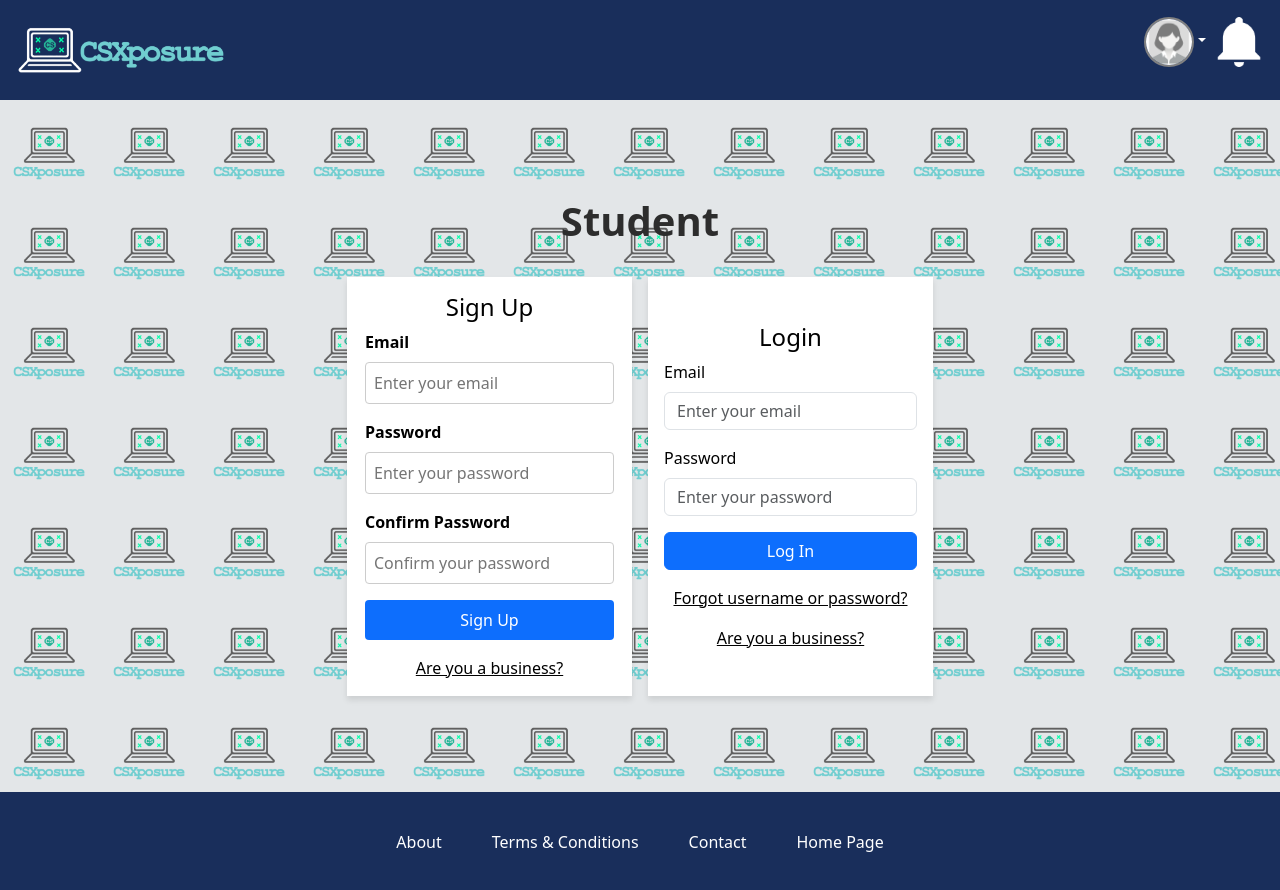
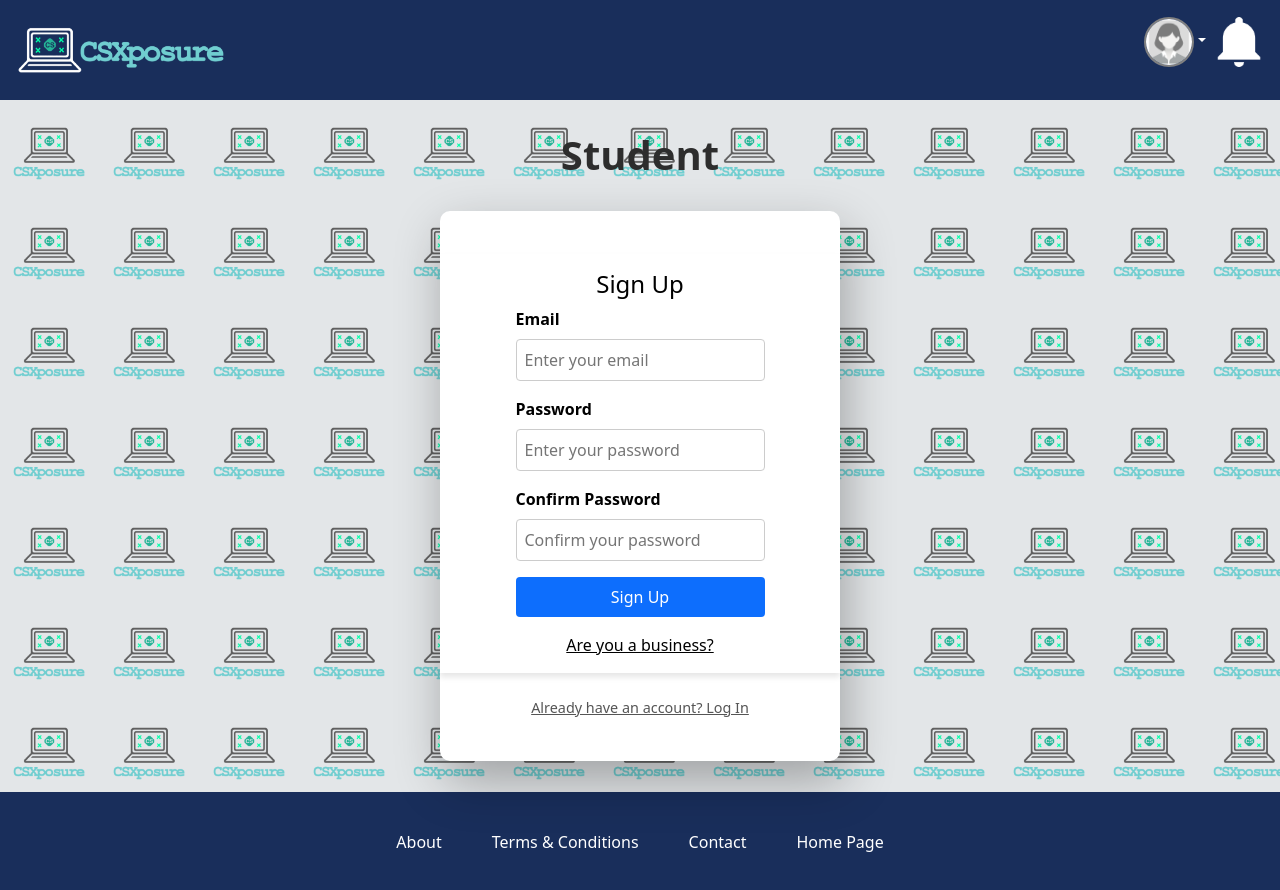
Before and after one commit to AsahH12/csxposure, a Next.js app: page /Authentication in a window 1280 px wide. Built offline with nearby package versions, Linux system fonts and the light colour scheme; no server answers; a web font is replaced by a local one.

Commit message:
Switching login and sign up

```diff
--- a/app/Authentication/page.tsx
+++ b/app/Authentication/page.tsx
@@ -258,18 +258,33 @@
   return (
     <div>
       <div
-        className={`${styles.container} ${
-          isBusiness ? styles.businessBackground : styles.studentBackground
-        }`}
+        className={`${styles.container} ${isBusiness ? styles.businessBackground : styles.studentBackground
+          }`}
       >
         <div className={styles.contentWrapper}>
           <h1 className={`${styles.userTypeTitle} ${isBusiness ? styles.businessText : styles.studentText}`}>
             {isBusiness ? "Business" : "Student"}
           </h1>
 
-          <div className={styles.formWrapper}>
-            <SignUp isBusiness={isBusiness} setIsBusiness={setIsBusiness} />
-            <Login isBusiness={isBusiness} setIsBusiness={setIsBusiness} />
+          <div className={styles.main}>
+            {/* Hidden toggle checkbox for sliding */}
+            <input type="checkbox" id="chk" className={styles.chkToggle} aria-hidden="true" />
+
+            {/* Sign Up Form */}
+            <div className={styles.signup}>
+              <SignUp isBusiness={isBusiness} setIsBusiness={setIsBusiness} />
+              <label htmlFor="chk" className={styles.toggleLink}>
+                Already have an account? Log In
+              </label>
+            </div>
+
+            {/* Login Form */}
+            <div className={styles.login}>
+              <Login isBusiness={isBusiness} setIsBusiness={setIsBusiness} />
+              <label htmlFor="chk" className={styles.toggleLink}>
+                Don't have an account? Sign Up
+              </label>
+            </div>
           </div>
         </div>
       </div>
--- a/app/Authentication/signup.module.css
+++ b/app/Authentication/signup.module.css
@@ -161,3 +161,60 @@
     flex-direction: row;
   }
 }
+
+.main {
+  position: relative;
+  width: 400px;
+  height: 550px;
+  background: white;
+  border-radius: 10px;
+  box-shadow: 5px 20px 50px rgba(0, 0, 0, 0.3);
+  overflow: hidden;
+}
+
+/* Toggle control - hidden */
+.chkToggle {
+  display: none;
+}
+
+/* SignUp and Login wrapper styling */
+.signup, .login {
+  position: absolute;
+  width: 100%;
+  height: 100%;
+  top: 0;
+  left: 0;
+  transition: all 0.8s ease-in-out;
+  display: flex;
+  flex-direction: column;
+  align-items: center;
+  justify-content: center;
+}
+
+/* Login initially off-screen */
+.login {
+  transform: translateY(100%);
+  z-index: 1;
+}
+
+/* When checkbox is checked, slide Login in */
+.chkToggle:checked ~ .login {
+  transform: translateY(0%);
+  z-index: 2;
+}
+
+/* Shrink SignUp when login slides in */
+.chkToggle:checked ~ .signup {
+  transform: scale(0.8);
+  opacity: 0;
+  z-index: 1;
+}
+
+/* Toggle link inside forms */
+.toggleLink {
+  margin-top: 1.5rem;
+  font-size: 0.9rem;
+  text-decoration: underline;
+  color: #555;
+  cursor: pointer;
+}
```
